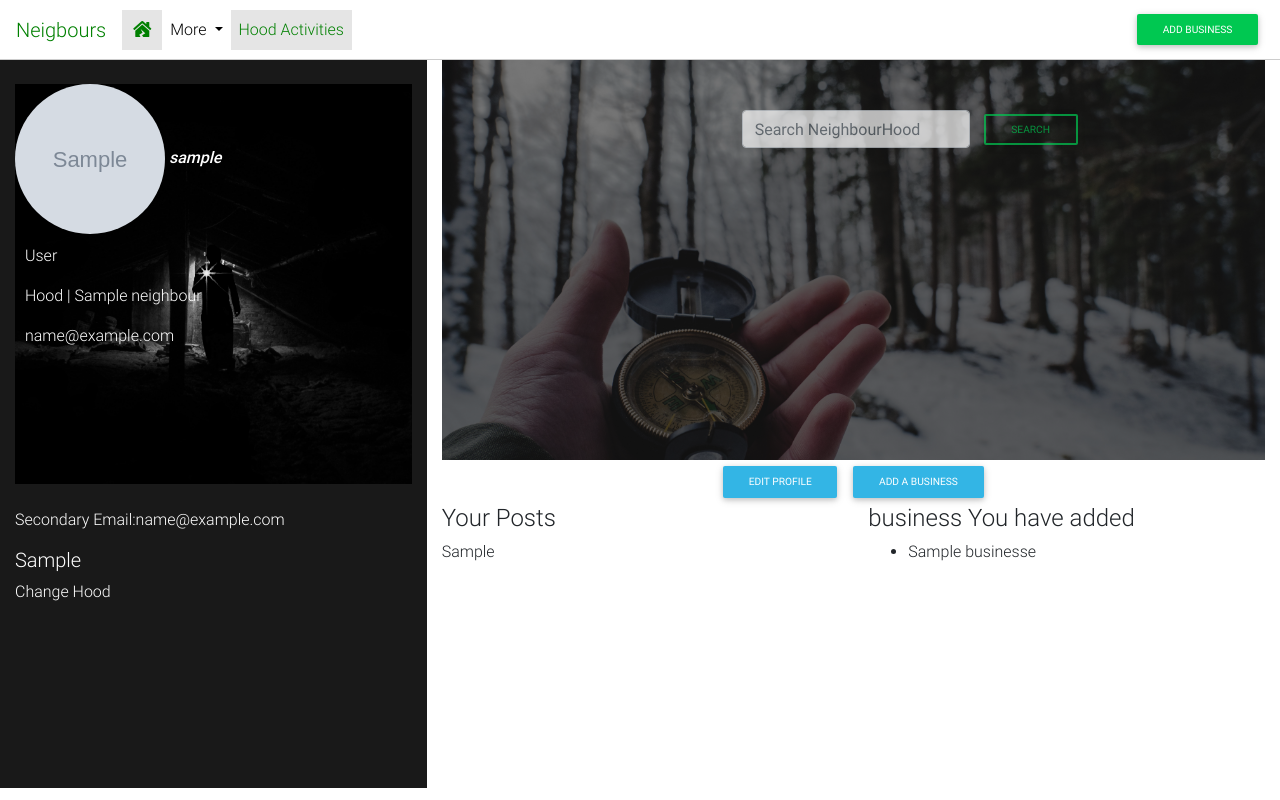
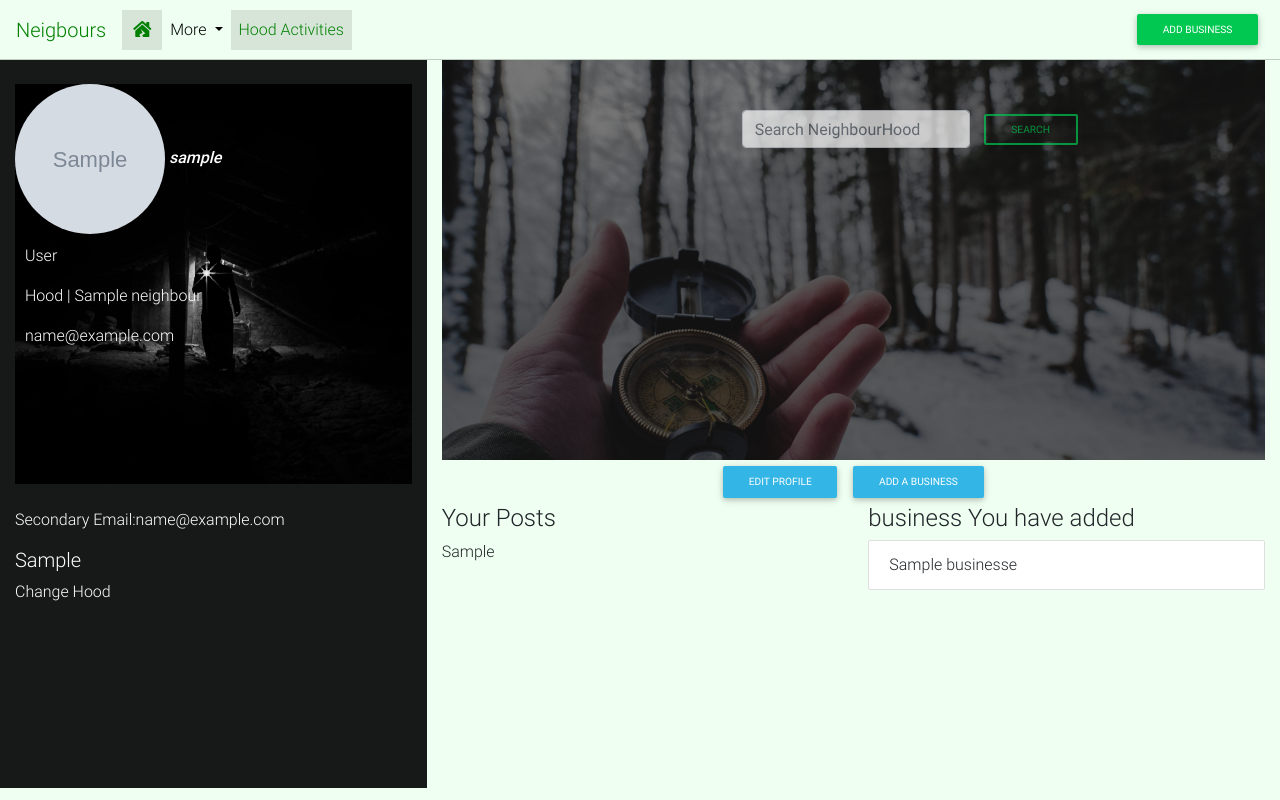
Before and after one commit to kipkemoimayor/Neighbor-hood, a Django app: page /profile/ in a window 1280 px wide. Run offline with Django 3.2, Linux system fonts and the light colour scheme; a user stored in the database is signed in; tables that the repository leaves empty hold one stand-in row (values such as "Sample post"); grey boxes marked "Sample" are stand-in pictures; some libraries are stand-ins or nearby versions.

Commit message:
Added a background color

```diff
--- a/neighbours/static/css/style.css
+++ b/neighbours/static/css/style.css
@@ -167,3 +167,6 @@ height: 100%;
   padding: 10px;
 
 }
+body{
+  background-color: #EFFFF1;
+}
--- a/neighbours/templates/feeds.html
+++ b/neighbours/templates/feeds.html
@@ -6,7 +6,7 @@
 <div class="container-fluid">
   <div class="row">
     <div class="col-md-3">
-      <p class="alert alert-success">Your current NeigbourHood</p>
+      <p class="alert alert-info">Your current NeigbourHood</p>
       {%for hud in hoods%}
         <ul class="list-group">
           <a data-toggle="modal" data-target="#{{hud.name}}" href="#"><li class="list-group-item">{{hud.name}}</li></a>
@@ -89,7 +89,7 @@
 
     </div>
     <div class="col-md-3">
-      <p class="alert alert-success">Businesses nearby  </p>
+      <p class="alert alert-info">Businesses nearby  </p>
       {%if business%}
       {%for busi in business%}
         <ul class="form-group">
--- a/neighbours/templates/profile.html
+++ b/neighbours/templates/profile.html
@@ -94,8 +94,8 @@
   <div class="col-md-6">
 <h4>business You have added</h4>
 {%for bu in busi%}
-<ul>
-  <li>{{bu.businessesName}}</li>
+<ul class="list-group">
+  <li class="list-group-item">{{bu.businessesName}}</li>
 </ul>
 {%endfor%}
   </div>
```
